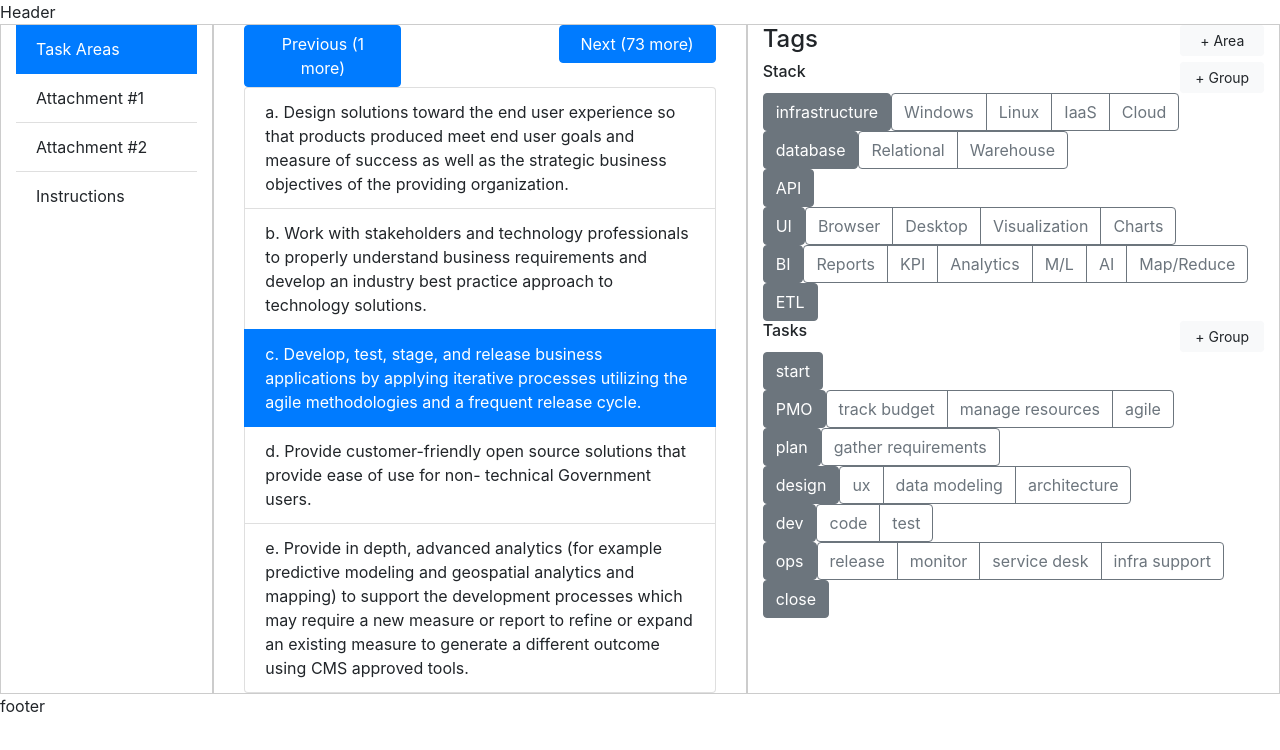
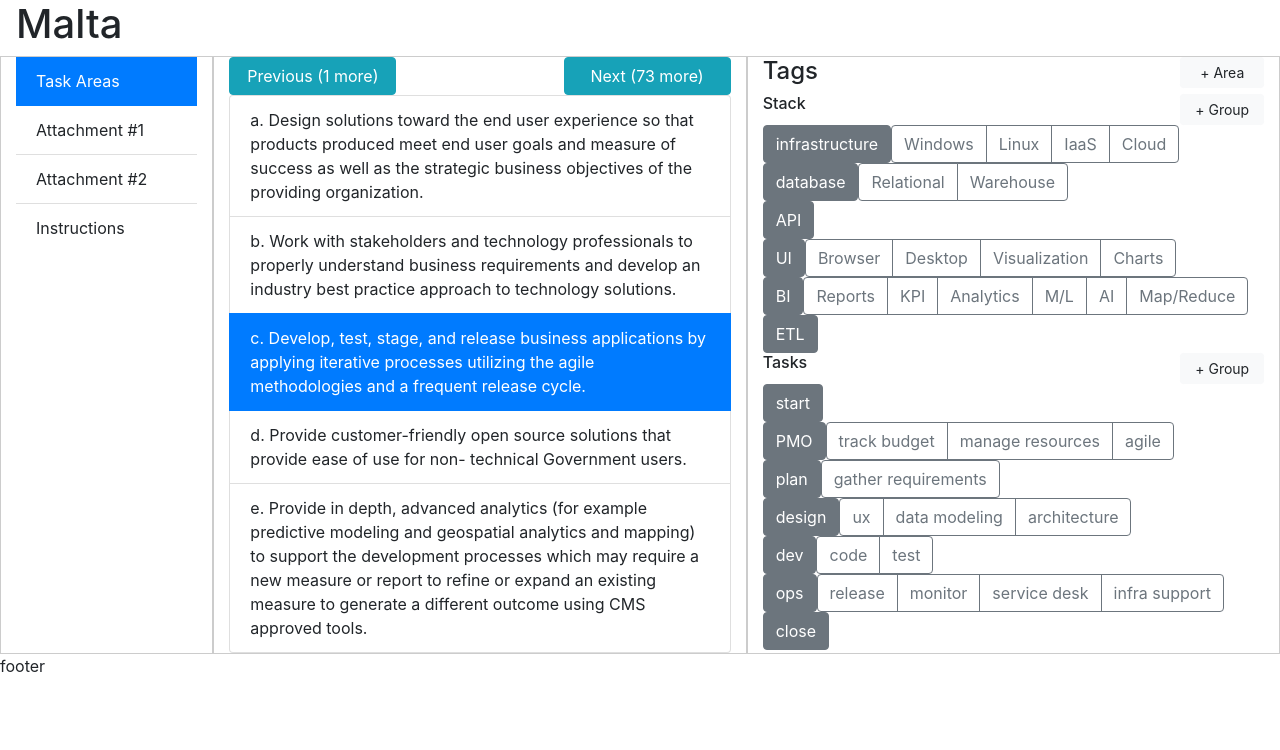
Before and after one commit to JeffreyMFarley/malta, a React (Create React App) app in the folder images/app/: page / in a window 1280 px wide. Shown: the top 750 px of the page. Built offline with nearby package versions, Linux system fonts and the light colour scheme.

Commit message:
refactor: Tighten up the UI a bit (I know, I know)

```diff
--- a/images/app/src/App.js
+++ b/images/app/src/App.js
@@ -16,7 +16,7 @@ import TagPanel from './components/TagPanel'
 function App() {
   return (
     <Container id="App" fluid>
-      <Row as="header">Header</Row>
+      <Row as="header" className="px-3"><h1>Malta</h1></Row>
       <Row as="main">
         <Col as="nav" xs={2}>
           <ListGroup as="ul" variant="flush">
@@ -26,8 +26,8 @@ function App() {
             <ListGroup.Item as="li">Instructions</ListGroup.Item>
           </ListGroup>
         </Col>
-        <Col as="section"><ActiveDocument /></Col>
-        <Col as="aside" xs={5}><TagPanel /></Col>
+        <Col as="section" className="px-0"><ActiveDocument /></Col>
+        <Col as="aside" xs={5} className="ps-0"><TagPanel /></Col>
       </Row>
       <Row as="footer">footer</Row>
     </Container>
--- a/images/app/src/components/ActiveDocument.js
+++ b/images/app/src/components/ActiveDocument.js
@@ -57,14 +57,18 @@ class ActiveDocument extends React.Component {
         <Row className="justify-content-between" noGutters>
           <Col>
             { current > min &&
-              <Button block onClick={ () => dispatch( prevLine() ) }>
+              <Button block
+                      variant="info"
+                      onClick={ () => dispatch( prevLine() ) }>
               { prevText }
             </Button>}
           </Col>
           <Col />
           <Col>
             { current < last &&
-              <Button block onClick={ () => dispatch( nextLine() ) }>
+              <Button block
+                      variant="info"
+                      onClick={ () => dispatch( nextLine() ) }>
               { nextText }
             </Button>}
           </Col>
```
